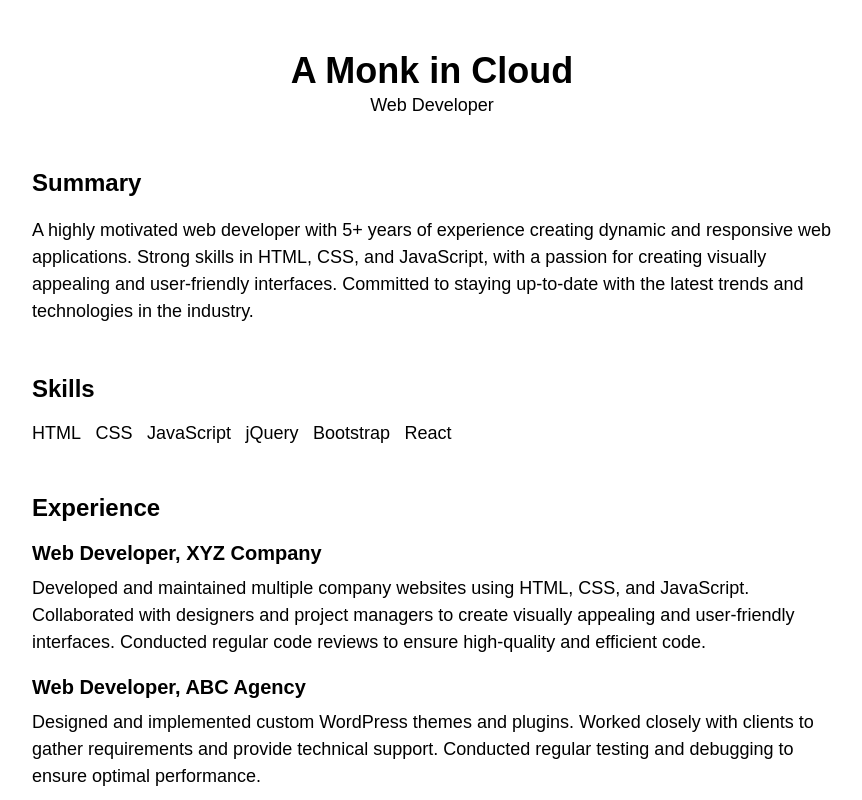
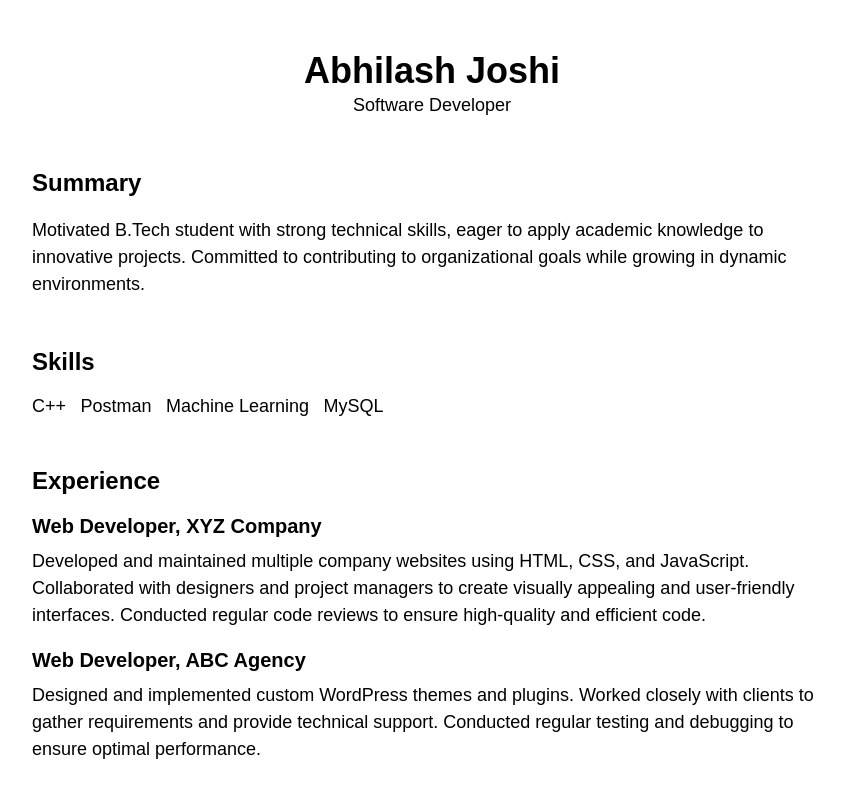
Before and after one commit to AbhilashJoshi09/resume, a plain HTML site: page index.html in a window 1280 px wide. Shown: the top 800 px of the page, without its empty margins (208-1070 px from the left). Drawn offline with Linux system fonts and the light colour scheme.

Commit message:
Update index.html

```diff
--- a/index.html
+++ b/index.html
@@ -7,22 +7,20 @@
 <body>
 	<div class="container">
 		<header>
-			<h1>A Monk in Cloud</h1>
-			<p>Web Developer</p>
+			<h1>Abhilash Joshi</h1>
+			<p>Software Developer</p>
 		</header>
 		<section>
 			<h2>Summary</h2>
-			<p>A highly motivated web developer with 5+ years of experience creating dynamic and responsive web applications. Strong skills in HTML, CSS, and JavaScript, with a passion for creating visually appealing and user-friendly interfaces. Committed to staying up-to-date with the latest trends and technologies in the industry.</p>
+			<p>Motivated B.Tech student with strong technical skills, eager to apply academic knowledge to innovative projects. Committed to contributing to organizational goals while growing in dynamic environments.</p>
 		</section>
 		<section>
 			<h2>Skills</h2>
 			<ul>
-				<li>HTML</li>
-				<li>CSS</li>
-				<li>JavaScript</li>
-				<li>jQuery</li>
-				<li>Bootstrap</li>
-				<li>React</li>
+				<li>C++</li>
+				<li>Postman</li>
+				<li>Machine Learning</li>
+				<li>MySQL</li>
 			</ul>
 		</section>
 		<section>
```
